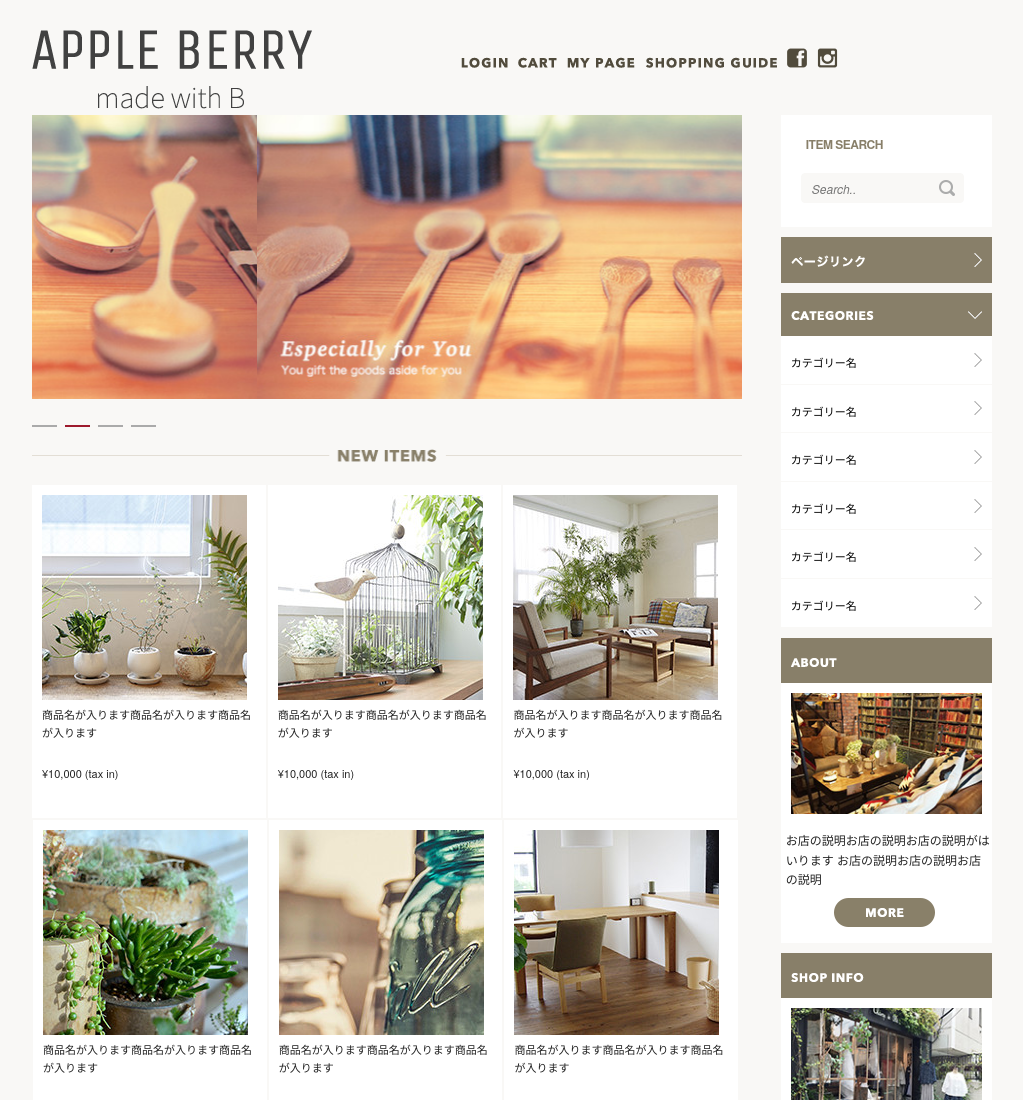
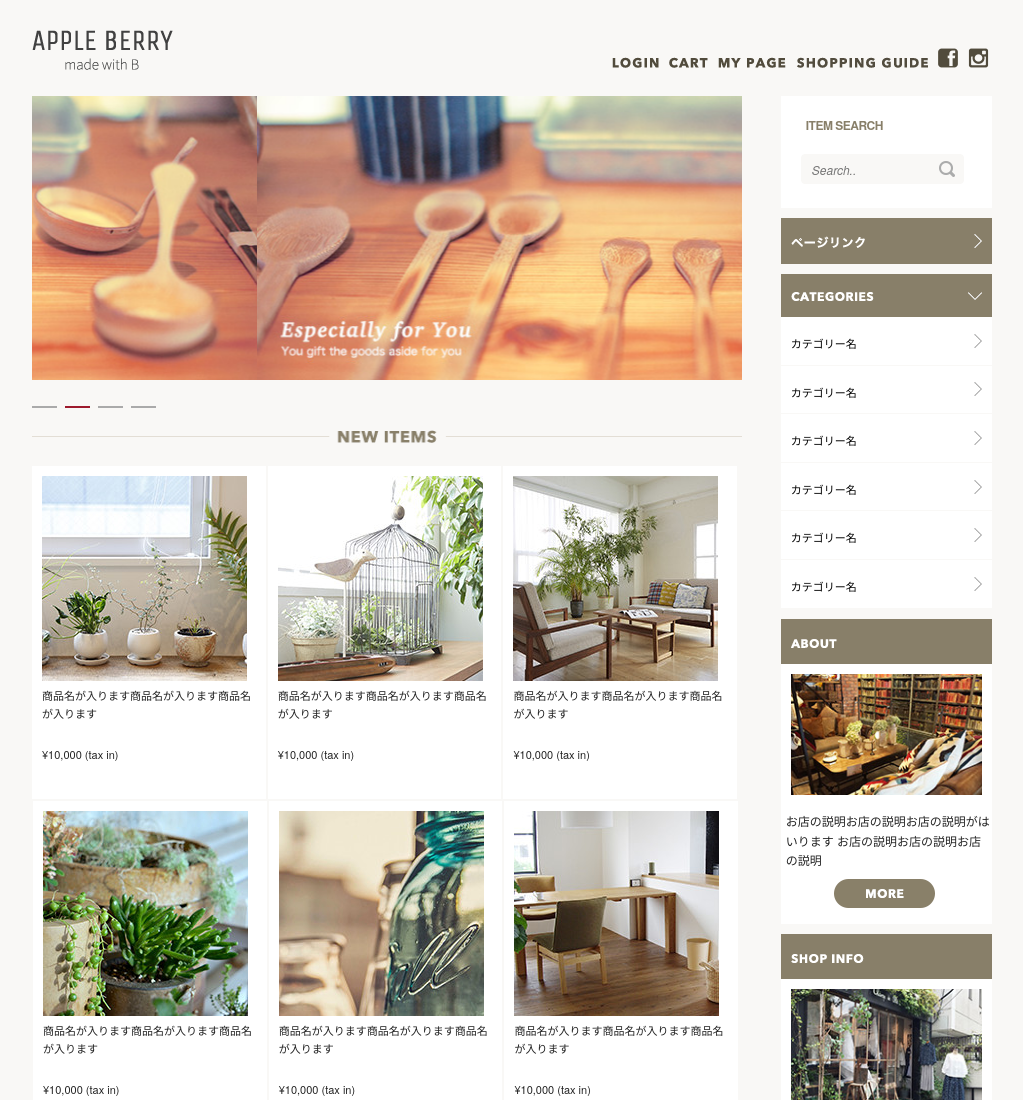
Before and after one commit to kurumikarakida/shopping-site, a plain HTML site: page index.html in a window 1280 px wide. Shown: the top 1100 px of the page, without its empty margins (128-1151 px from the left). Drawn offline with nearby package versions, Linux system fonts and the light colour scheme.

Commit message:
fourth commit

```diff
--- a/css/shop.scss
+++ b/css/shop.scss
@@ -20,6 +20,13 @@ html{
 #cover_area{
     background-size:cover;
 }
+
+.five{
+        margin-bottom:20px;
+    }
+    .seven{
+        text-align:right;
+    }
 
 
 
@@ -538,14 +545,13 @@ p{
 
 
 @media (max-width:550px){
-    .five_columns_logo{
+    .five{
         text-align:center;
         margin-left:auto;
         margin-right:auto;
-         width:145px;
     }
 
-    .navi{
+    .seven{
         margin-left:auto;
         margin-right:auto;
         text-align:center;
--- a/index.html
+++ b/index.html
@@ -40,13 +40,13 @@
 			<div class="row">
 				<div id="header_in">
 
-					<div class="five columns logo">
+					<div class="five columns">
 
-						<img class="u-max-full-width" src="images/top/logo.png" srcset="images/top/logo@2x.png" alt="LOGO">
+						<img class="u-max-full-width" src="images/top/logo.png" srcset="images/top/logo@2x.png 2x" alt="LOGO">
 
 					</div>
 
-					<div class="seven columns navi">
+					<div class="seven columns">
 
 						<div class="navi">
 							<nav class="pc_navi">
```
Also changed, not shown: list.html (+3 -3 lines), products.html (+3 -3 lines), css/shop.css, 1 other file.
